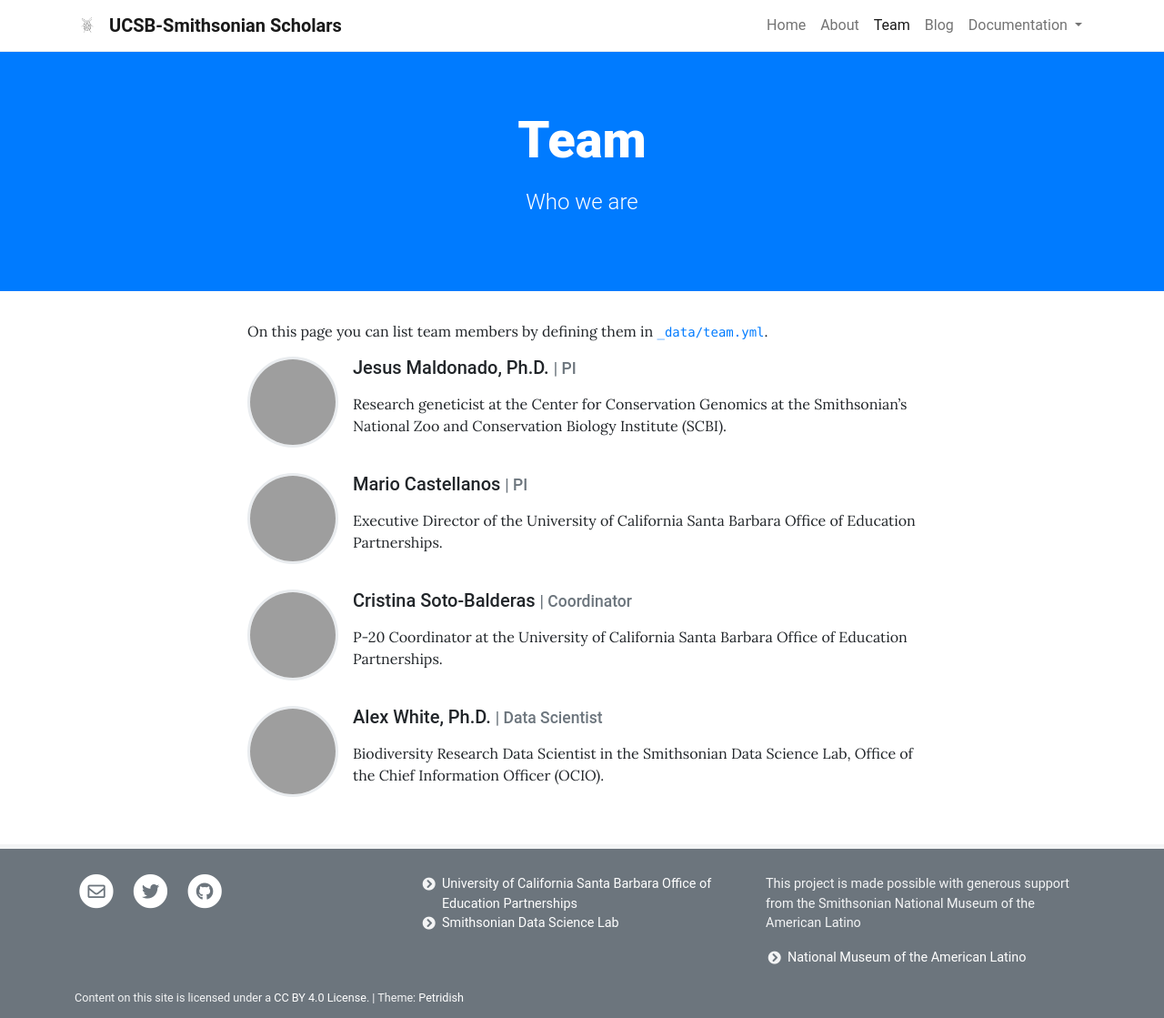
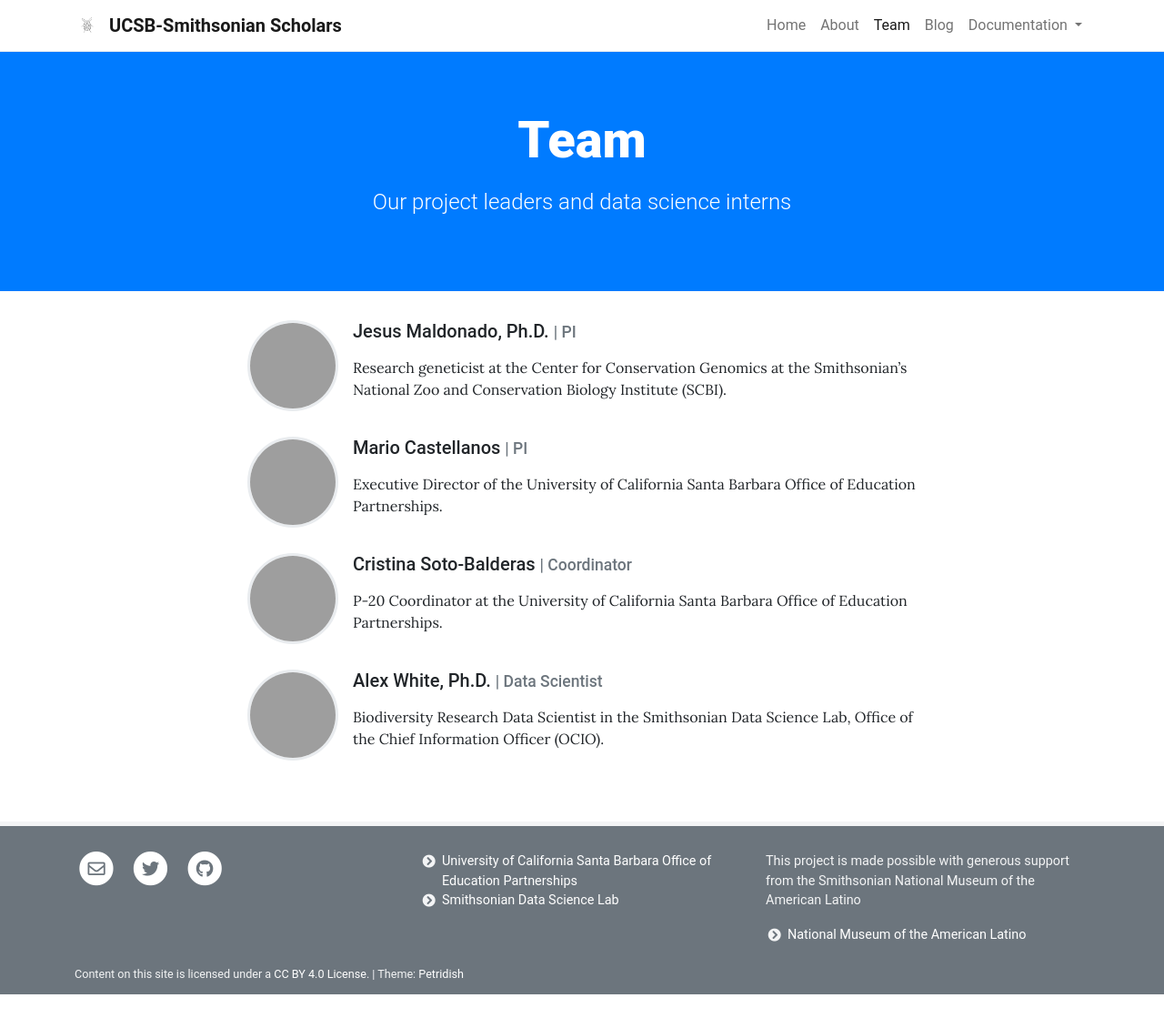
Before and after one commit to sidatasciencelab/UCSB-SI-skunks, a Jekyll site: the page built from pages/team.md, in a window 1280 px wide, cut to the strip 0-1119 px from the top of the page. Shown: the whole strip at 91% size. Built offline with Jekyll 4.4.1, drawn with Linux system fonts in a browser that asks for light colours; after the commit the page ends 1093 px from its top, so only the background shows below that; grey boxes are pictures that could not be loaded.

Commit message:
Update team.md

```diff
--- a/pages/team.md
+++ b/pages/team.md
@@ -1,8 +1,7 @@
 ---
 layout: team
 title: Team
-description: Who we are
+description: Our project leaders and data science interns
+image:
 permalink: /team/
 ---
-
-On this page you can list team members by defining them in [`_data/team.yml`](https://raw.githubusercontent.com/peterdesmet/petridish/master/_data/team.yml).
```
